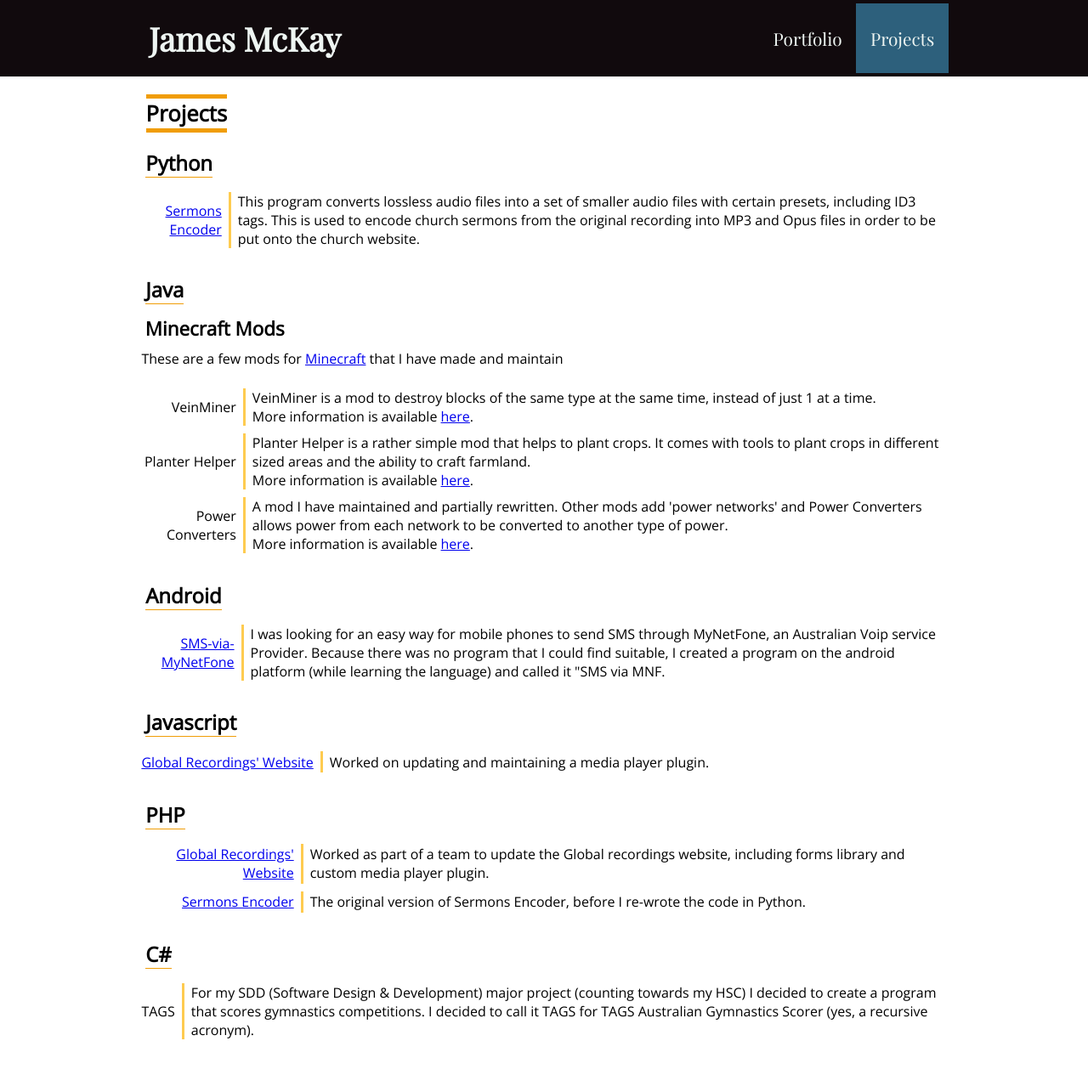
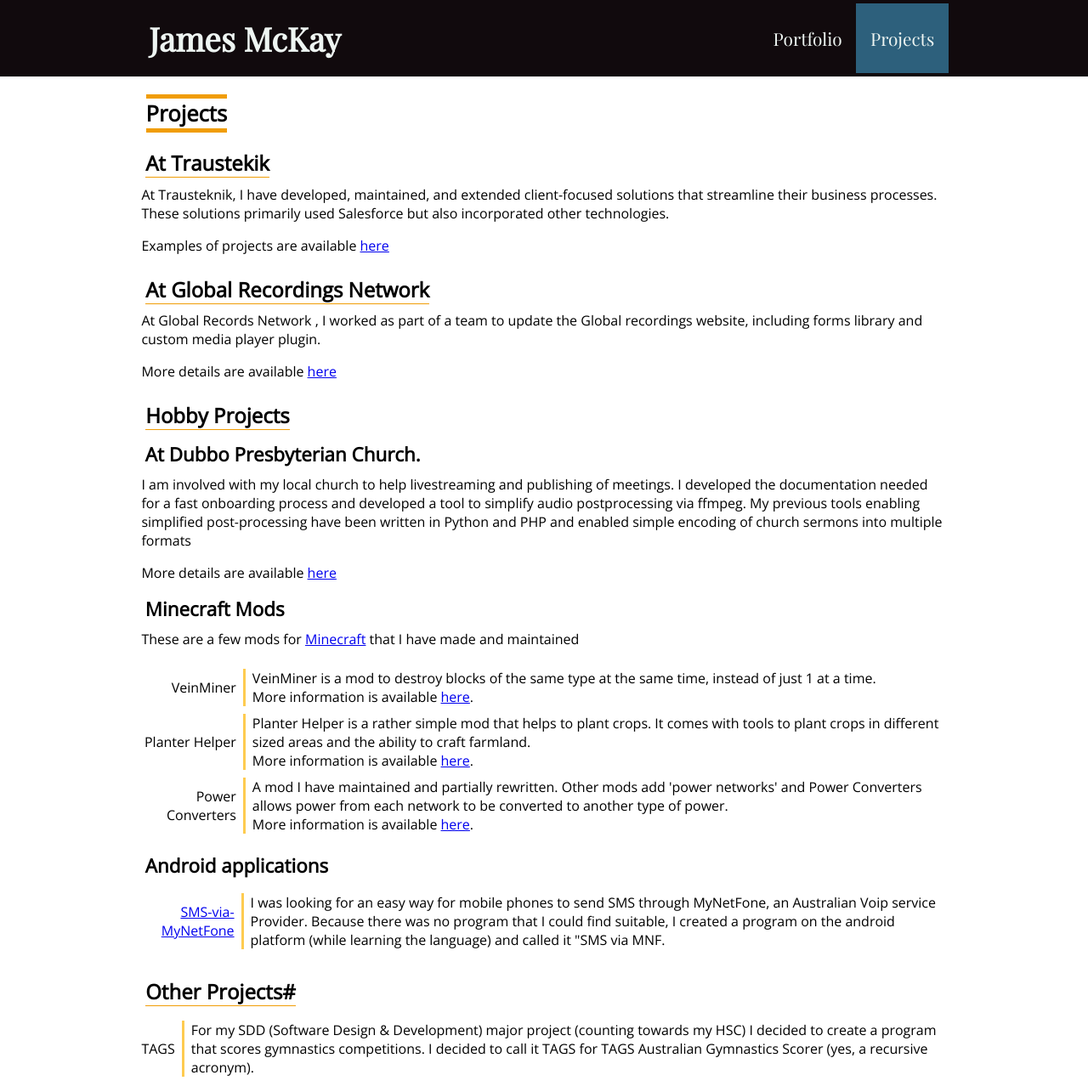
Before and after one commit to portablejim/portablejim.github.io, a Jekyll site: the page built from projects/index.html, in a window 1280 px wide. Shown: the whole page at 85% size. Built offline with Jekyll 4.4.1, drawn with Linux system fonts in a browser that asks for light colours; before the commit the page ends 1241 px from its top, so only the background shows below that.

Commit message:
Adjust list of projects and link to trausteknik page

```diff
--- a/index.html
+++ b/index.html
@@ -15,7 +15,7 @@ pageClass: resume
                 <h2><span>Experience</span></h2>
                 <div class="dated-list">
                     <ul class="">
-                        <li><span class="date">2018+</span><p><strong>Programmer at Trausteknik.</strong><br />As a software developer, I have played a pivotal role in delivering impactful solutions built around the Salesforce platform. My expertise in the Java-like language Apex and Visualforce (HTML/CSS knowledge) and Lightning Web Components (React-like; HTML/CSS/JS knowledge) is recognised. My Salesforce Certifications include Administrator, App Builder, Platform Developer II and Javascript Developer.</p></li>
+                        <li><span class="date">2018+</span><p><strong>Programmer at Trausteknik.</strong><br />As a software developer, I have played a pivotal role in delivering impactful solutions built around the Salesforce platform. My expertise in the Java-like language Apex and Visualforce (HTML/CSS knowledge) and Lightning Web Components (React-like; HTML/CSS/JS knowledge) is recognised. My Salesforce Certifications include Administrator, App Builder, Platform Developer II and Javascript Developer.</p><p class="no-print"><a href="projects">Examples of projects I have worked on at Trausteknik</a></p></li>
                         <li><span class="date">2015 to 2019</span><p><strong>PHP Website Developer / Junior System administrator at Global Recordings Network.</strong><br />During my volunteer work in website development, I collaborated effectively with a team to <a href="/projects/grwebsite.html">develop the website's look and behaviour</a>. I also <a href="/projects/grwebsite.html#jsplayer">customised a ‘video’ player</a> to meet the unique needs of the site's content, leveraging existing technology. The technologies involved in this project were HTML, CSS, Javascript, PHP and PostgreSQL.</p></li>
                         <li><span class="date">2012 to 2013 </span><p><strong>IT Department at University of Wollongong</strong><br /> I worked to diagnose and troubleshoot network problems for users at International House.</p></li>
                         <li><span class="date">2012 </span><p><strong>Everywhere Internet</strong><br /> I was contracted to diagnose and troubleshoot network problems for users at multiple sites around Wollongong.</p></li>
--- a/projects/index.html
+++ b/projects/index.html
@@ -2,18 +2,23 @@
 title: Projects
 ---
 <h1><span>Projects</span></h1>
-<h2 id="python"><span>Python</span></h2>
-<div class="category-list">
-    <ul>
-        <li>
-            <span class="category"><a href="sermon-encoder.html">Sermons Encoder</a></span>
-            <p>This program converts lossless audio files into a set of smaller audio files with certain presets, including ID3 tags. This is used to encode church sermons from the original recording into MP3 and Opus files in order to be put onto the church website.</p>
-        </li>
-    </ul>
-</div>
-<h2 id="java"><span>Java</span></h2>
+
+<h2><span>At Traustekik</span></h2>
+<p>At Trausteknik, I have developed, maintained, and extended client-focused solutions that streamline their business processes. These solutions primarily used Salesforce but also incorporated other technologies. </p>
+<p>Examples of projects are available <a href="trausteknik.html">here</a></p>
+
+<h2 id="javascript"><span>At Global Recordings Network</span></h2>
+<p>At Global Records Network , I worked as part of a team to update the Global recordings website, including forms library and custom media player plugin.</p>
+<p>More details are available <a href="grwebsite.html">here</a></p>
+
+
+<h2 id="hobbys"><span>Hobby Projects</span></h2>
+<h3><span>At Dubbo Presbyterian Church.</span></h3>
+<p>I am involved with my local church to help livestreaming and publishing of meetings. I developed the documentation needed for a fast onboarding process and developed a tool to simplify audio postprocessing via ffmpeg. My previous tools enabling simplified post-processing have been written in Python and PHP and enabled simple encoding of church sermons into multiple formats</p>
+<p>More details are available <a href="sermon-encoder.html">here</a></p>
+
 <h3><span>Minecraft Mods</span></h3>
-<p>These are a few mods for <a href="http://minecraft.net">Minecraft</a> that I have made and maintain</p>
+<p>These are a few mods for <a href="http://minecraft.net">Minecraft</a> that I have made and maintained</p>
 <div class="category-list">
     <ul>
         <li>
@@ -33,7 +38,7 @@ title: Projects
         </li>
     </ul>
 </div>
-<h2 id="android"><span>Android</span></h2>
+<h3 id="android"><span>Android applications</span></h3>
 <div class="category-list">
     <ul>
         <li>
@@ -42,29 +47,7 @@ title: Projects
         </li>
     </ul>
 </div>
-<h2 id="javascript"><span>Javascript</span></h2>
-<div class="category-list">
-    <ul>
-        <li>
-            <span class="category"><a href="grwebsite.html">Global Recordings' Website</a></span>
-            <p>Worked on updating and maintaining a media player plugin.</p>
-        </li>
-    </ul>
-</div>
-<h2 id="php"><span>PHP</span></h2>
-<div class="category-list">
-    <ul>
-        <li>
-            <span class="category"><a href="grwebsite.html">Global Recordings' Website</a></span>
-            <p>Worked as part of a team to update the Global recordings website, including forms library and custom media player plugin.</p>
-        </li>
-        <li>
-            <span class="category"><a href="sermon-encoder.html">Sermons Encoder</a></span>
-            <p>The original version of Sermons Encoder, before I re-wrote the code in Python.</p>
-        </li>
-    </ul>
-</div>
-<h2 id="csharp"><span>C#</span></h2>
+<h2 id="otherProjects"><span>Other Projects#</span></h2>
 <div class="category-list">
     <ul>
         <li>
--- a/static/template.css
+++ b/static/template.css
@@ -198,6 +198,10 @@ main {
   .header-outer {
     display: none; }
 
+  .no-print {
+    display: none;
+  }
+
   .resume .referees .referee-list {
     padding-left: 7.6em; }
 
```
